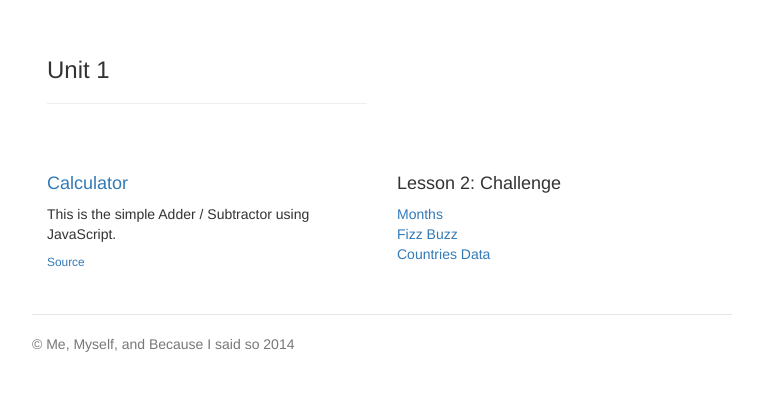
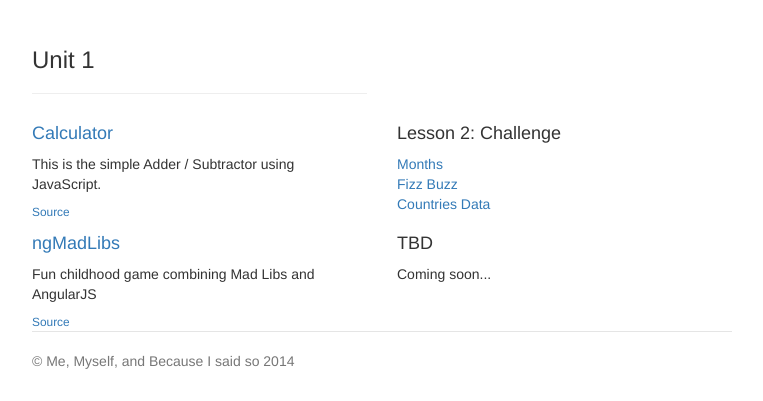
Before and after one commit to robbiesmith79/robbiesmith79.github.io, a website: page index.html in a window 1280 px wide. Shown: the part 476-877 px from the top of the page, without its empty margins (258-1021 px from the left). Drawn offline with nearby package versions, Linux system fonts and the light colour scheme.

Commit message:
updated homepage to include Unit 1 - Madlibs

```diff
--- a/app/partials/index.html
+++ b/app/partials/index.html
@@ -5,13 +5,13 @@
     <img name="angularjslogo" src="app/img/angularjs-logo.png" width="479" height="123" alt="" />
   </div>
 
-  <div class="row marketing">
+  <div class="row">
     <div class="col-lg-6">
 		<h3>Unit 1</h3>
         <hr />
     </div>
   </div>
-  <div class="row marketing">
+  <div class="row">
     <div class="col-lg-6">
       <h4><a href="http://robbiesmith79.github.io/unit1-calculator">Calculator</a></h4>
       <p>This is the simple Adder / Subtractor using JavaScript.</p>
@@ -25,4 +25,16 @@
          <a href="http://cssdeck.com/labs/ycfxl4xj" target="_blank">Countries Data</a></p>
     </div>
   </div>
+  <div class="row">
+    <div class="col-lg-6">
+      <h4><a href="http://robbiesmith79.github.io/unit1-madlibs">ngMadLibs</a></h4>
+      <p>Fun childhood game combining Mad Libs and AngularJS</p>
+      <small><a href="https://github.com/robbiesmith79/unit1-madlibs" target="_blank" title="Github Source">Source</a></small>
+    </div>
+
+    <div class="col-lg-6">
+      <h4>TBD</h4>
+      <p>Coming soon...</p>
+    </div>
+  </div>
 </div>
```
